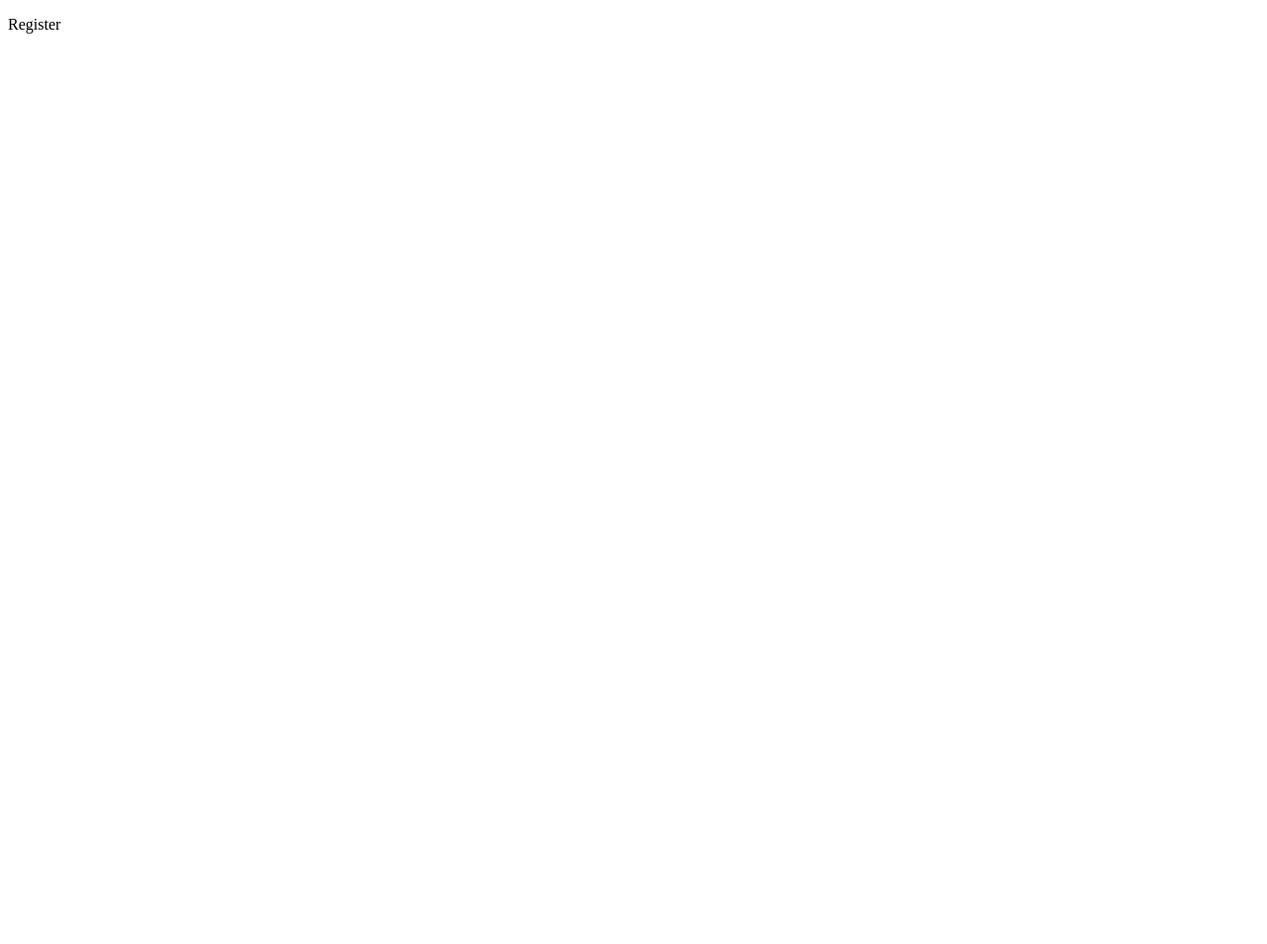
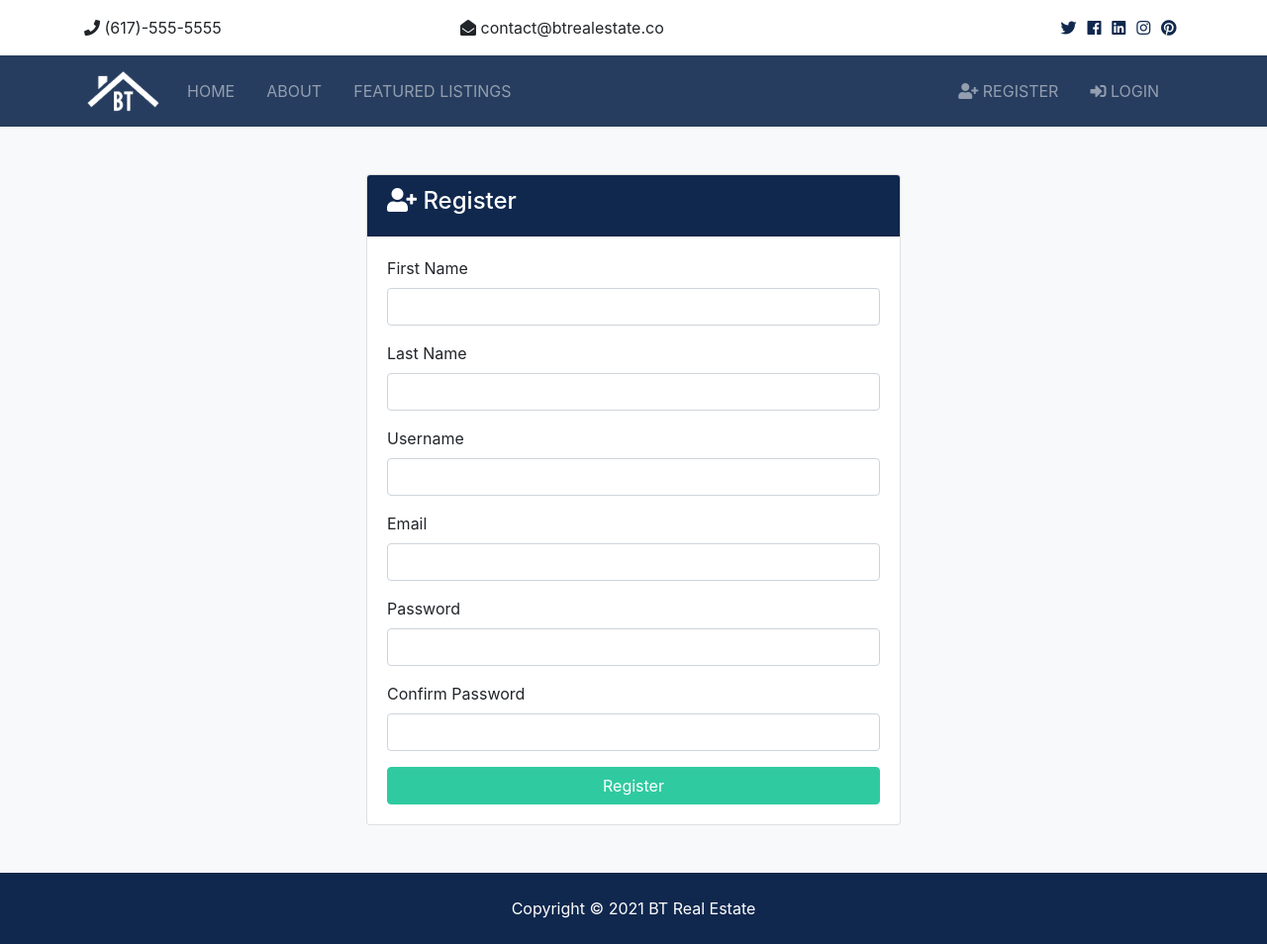
Before and after one commit to Sharmassshivam/Realestate, a Django app: page /accounts/register in a window 1280 px wide. Before the commit the page is almost empty. Shown: the whole page at 99% size. Before the commit the page ends 34 px from the top, so only its background shows below. Run offline with Django 3.2, Linux system fonts and the light colour scheme; some libraries are stand-ins or nearby versions.

Commit message:
changes in login and html pages

```diff
--- a/accounts/views.py
+++ b/accounts/views.py
@@ -2,7 +2,12 @@ from django.shortcuts import render,redirect
 
 # Create your views here.
 def register(request):
-    return render(request,'accounts/register.html')
+    if request.method== "POST":
+        print("REGISTERED")
+        return redirect('register')
+    else:
+
+        return render(request,'accounts/register.html')
 def login(request):
     return render(request,'accounts/login.html')
 def logout(request):
--- a/templates/accounts/register.html
+++ b/templates/accounts/register.html
@@ -1,10 +1,47 @@
-<!DOCTYPE html>
-<html lang="en">
-<head>
-    <meta charset="UTF-8">
-    <title>Title</title>
-</head>
-<body>
-<p>Register</p>
-</body>
-</html>
+{% extends 'base.html' %}
+{% block content  %}
+<section id="register" class="bg-light py-5">
+    <div class="container">
+        <div class="row">
+            <div class="col-md-6 mx-auto">
+                <div class="card">
+                    <div class="card-header bg-primary text-white">
+                        <h4>
+                            <i class="fas fa-user-plus"></i> Register</h4>
+                    </div>
+                    <div class="card-body">
+                        <form action="{% url 'register' %}" method="POST">
+                            {% csrf_token %}
+                            <div class="form-group">
+                                <label for="first_name">First Name</label>
+                                <input type="text" name="first_name" class="form-control" required>
+                            </div>
+                            <div class="form-group">
+                                <label for="last_name">Last Name</label>
+                                <input type="text" name="last_name" class="form-control" required>
+                            </div>
+                            <div class="form-group">
+                                <label for="username">Username</label>
+                                <input type="text" name="username" class="form-control" required>
+                            </div>
+                            <div class="form-group">
+                                <label for="email">Email</label>
+                                <input type="email" name="email" class="form-control" required>
+                            </div>
+                            <div class="form-group">
+                                <label for="password2">Password</label>
+                                <input type="password" name="password" class="form-control" required>
+                            </div>
+                            <div class="form-group">
+                                <label for="password">Confirm Password</label>
+                                <input type="password" name="password2" class="form-control" required>
+                            </div>
+                            <input type="submit" value="Register" class="btn btn-secondary btn-block">
+                        </form>
+                    </div>
+                </div>
+            </div>
+        </div>
+    </div>
+</section>
+{% endblock %}
```
Also changed, not shown: templates/accounts/login.html (+34 -10 lines).
